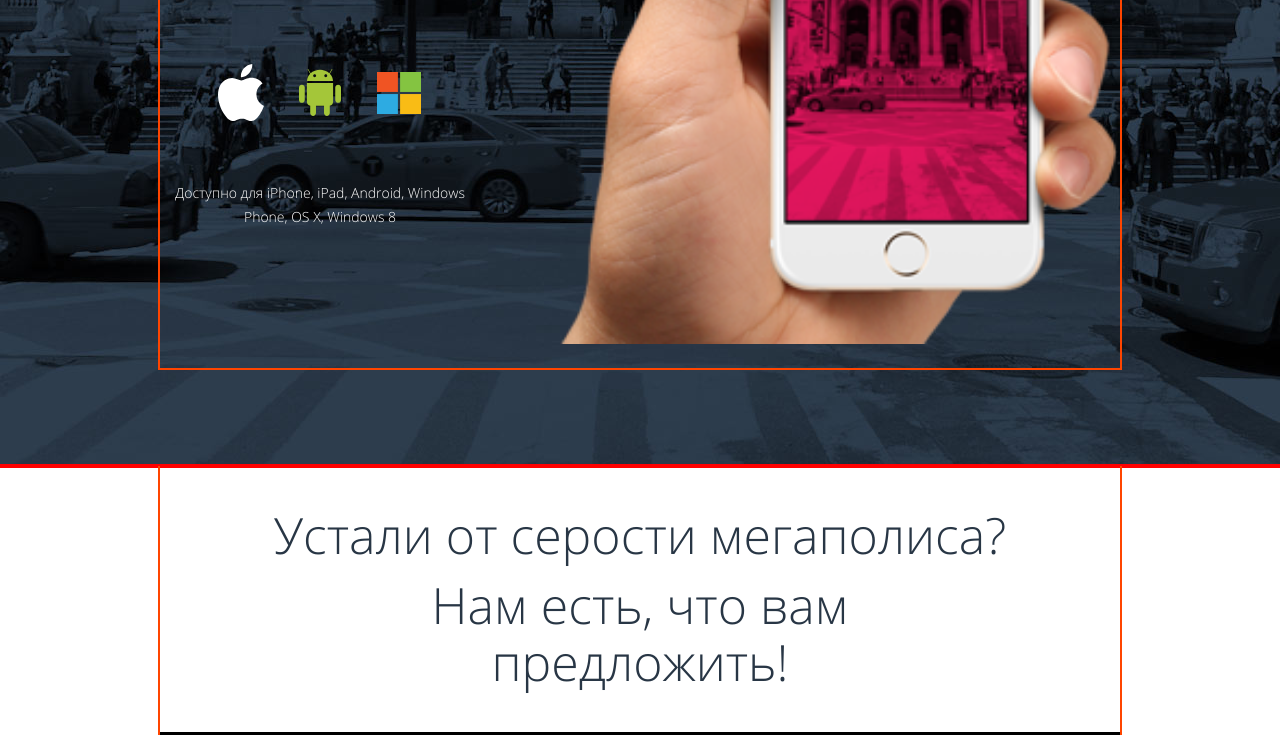
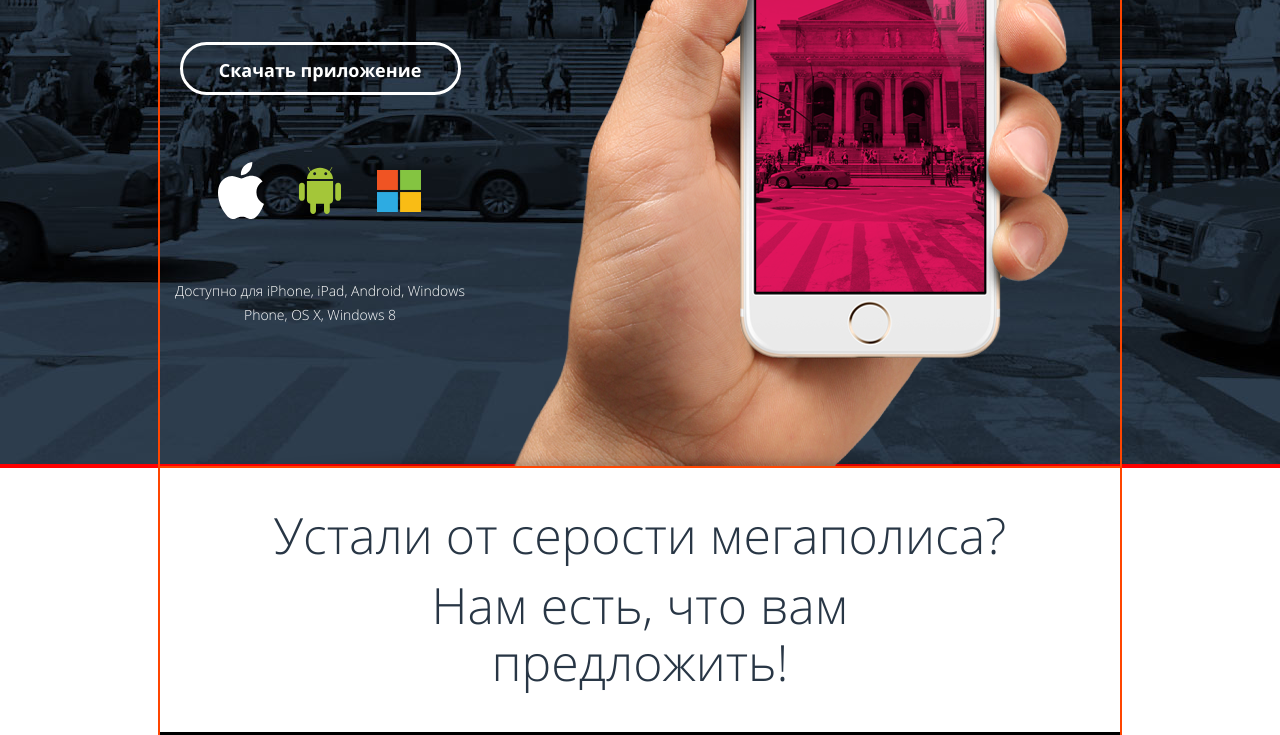
Before and after one commit to AlenaChestnaya/200224-pink, a plain HTML site: page source/index.html in a window 1280 px wide. Shown: the part 387-1122 px from the top of the page. Drawn offline with nearby package versions, Linux system fonts and the light colour scheme; files that its build step writes are made by us from their sources; files whose address does not match are found by name.

Commit message:
Добавила руку с айфоном на фон

```diff
--- a/source/less/blocks/download.less
+++ b/source/less/blocks/download.less
@@ -1,6 +1,5 @@
 .download {
   position: relative;
-  margin-top: 396px;
   box-sizing: border-box;
   text-align: center;
   background-color: #1d2631;
@@ -8,11 +7,19 @@
   &::before {
     content: '';
     position: absolute;
-    top: -285px;
+    bottom: 268px;
     left: 0;
     width: 255px;
     height: 290px;
-    background: url('../img/iphone-hand-mobile@1x.png') no-repeat;
+    background-image: url('../img/iphone-hand-mobile@1x.png');
+    background-repeat: no-repeat;
+  }
+}
+
+@media (min-resolution: @retina-dpi), (min-resolution: @retina-dppx) {
+  .download::before {
+    background-image: url('../img/iphone-hand-mobile@2x.png');
+    background-size: 516px auto;
   }
 }
 
@@ -55,18 +62,16 @@
   .download {
     width: @tablet;
     height: 546px;
-    margin: 0 auto;
     z-index: 1;
     background-color: transparent;
 
     &::before {
-      width: 470px;
-      height: 546px;
+      width: 700px;
+      height: 545px;
       z-index: -1;
-      top: 0;
-      left: auto;
-      right: 0;
-      background-size: 100%;
+      left: -30px;
+      bottom: 0;
+      background-image: url('../img/iphone-hand-tablet@1x.png');
     }
   }
 
@@ -90,14 +95,25 @@
   }
 }
 
+@media (min-width: @tablet) and (min-resolution: @retina-dpi),
+(min-width: @tablet) and (min-resolution: @retina-dppx) {
+  .download::before {
+    background-image: url('../img/iphone-hand-tablet@2x.png');
+    background-size: 1400px auto;
+  }
+}
+
 @media (min-width: @desktop) {
   .download {
     width: @desktop;
     min-height: 645px;
+    margin-top: 98px;
 
     &::before {
-      width: 560px;
+      width: 1050px;
       height: 645px;
+      left: 25px;
+      background-image: url('../img/iphone-hand-desktop@1x.png');
     }
   }
 
@@ -115,3 +131,11 @@
     margin-bottom: 124px;
   }
 }
+
+@media (min-width: @desktop) and (min-resolution: @retina-dpi),
+(min-width: @desktop) and (min-resolution: @retina-dppx) {
+  .download::before {
+    background-image: url('../img/iphone-hand-desktop@2x.png');
+    background-size: 2100px auto;
+  }
+}
--- a/source/less/blocks/page-header.less
+++ b/source/less/blocks/page-header.less
@@ -39,6 +39,10 @@
   color: #ffffff;
 }
 
+.page-header__download {
+  margin-top: 396px;
+}
+
 @media (min-width: @tablet) {
   .page-header {
     min-height: 730px;
@@ -69,6 +73,10 @@
   .page-header__logo-image {
     width: 147px;
     height: 40px;
+  }
+
+  .page-header__download {
+    margin: 0 auto;
   }
 }
 
@@ -114,4 +122,8 @@
     max-width: 820px;
     margin-top: 67px;
   }
+
+  .page-header__download {
+    margin-top: 98px;
+  }
 }
```
